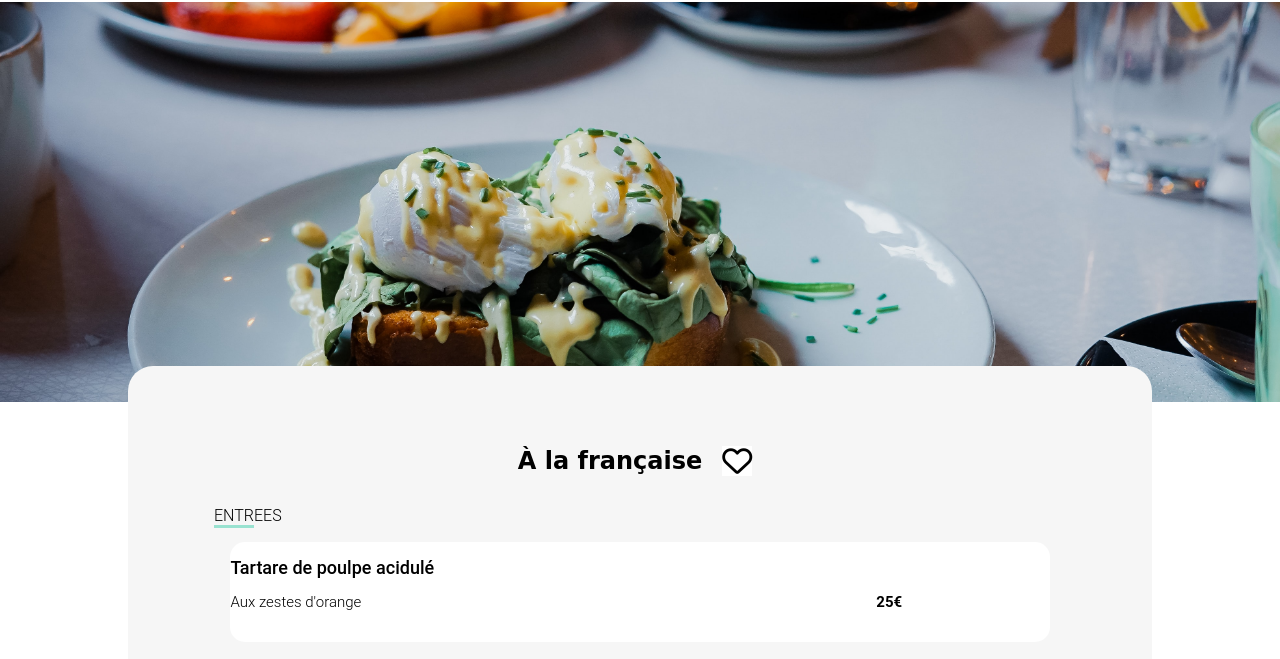
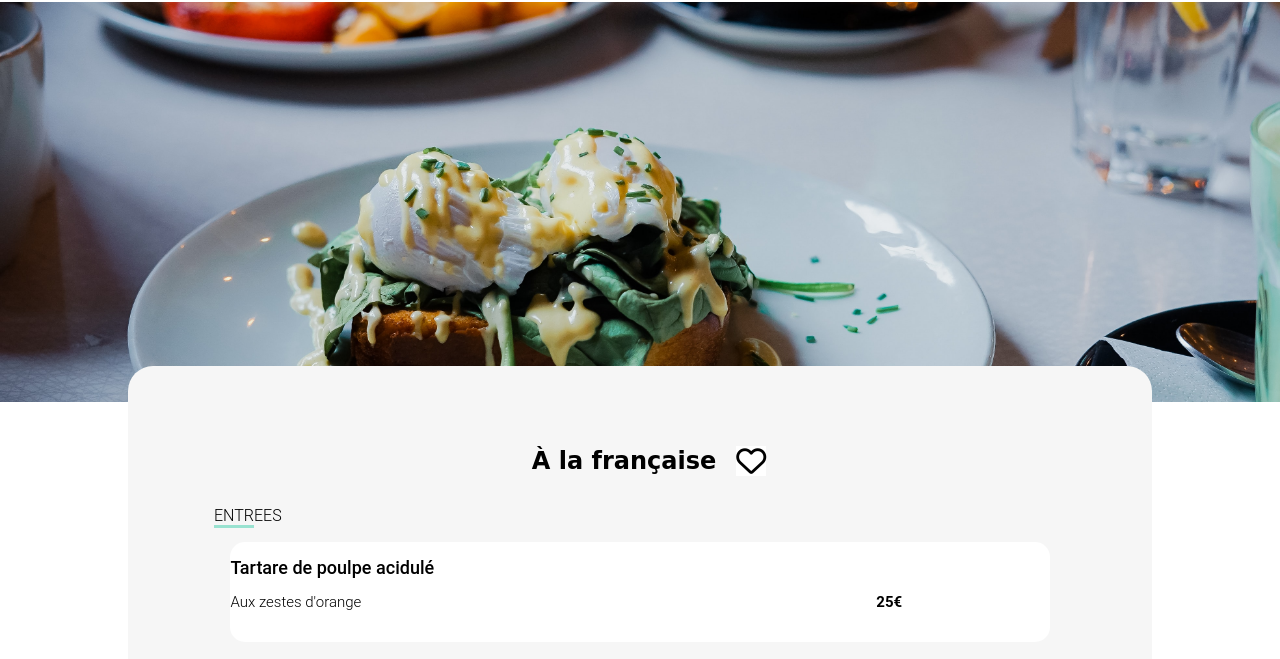
Before and after one commit to PierreGlade/Projet4, a website: page menu-alafrancaise.html in a window 1280 px wide. Shown: the part 66-725 px from the top of the page. Drawn offline with Linux system fonts and the light colour scheme; a web font is replaced by a local one.

Commit message:
coeur menu ok

```diff
--- a/menu-alafrancaise.html
+++ b/menu-alafrancaise.html
@@ -33,7 +33,7 @@
 
       <h1 class="display">
         À la française
-        <div class="coeur">
+        <div class="coeur-menu">
           <i class="far fa-heart empty"></i>
           <i class="fas fa-heart full"></i>
         </div>
--- a/style.css
+++ b/style.css
@@ -1,7 +1,11 @@
 body{
   margin: 0px;
 }
-
+/*
+* {
+  outline: 1px solid red;
+}
+*/
 h1 {
   /*change font family -> body*/
   font-family: "Shrikhand", cursive;
@@ -201,7 +205,7 @@ button {
   background-color: #F6F6F6;
   padding: 5px;
   margin: 15px;
-  height: 50px;
+  height: 70px;
 }
 
 .function-n{
@@ -318,10 +322,10 @@ i.fas.fa-heart.full, i.far.fa-heart.empty{
   display: flex;
   align-items: center;
   justify-content: center;
-  width: 60px;
+  width: 32px;
   height: 32px;
   position: relative;
-  left: 20px;
+  left: -20px;
 }
 .menu-coeur{
   background-color: #353535;
@@ -529,6 +533,7 @@ font-weight: bold;
 @media screen and (min-width: 600px) {
   .introduction h2{
     justify-content: center;
+    width: auto;
   }
   section.functioning{
     display: flex;
@@ -543,12 +548,14 @@ font-weight: bold;
   flex-wrap: wrap;
   margin-left: 52px;
 }
+
   article.function{
     padding: 0px;
     width: 30%;
   }
   .function-n{
     position: relative;
+    left: -15px;
   }
   section.restaurants{
     display: flex;
@@ -614,9 +621,16 @@ section.meals{
 }
 .display{
   justify-content: center;
-
 }
 h4{
   margin-left: 86px;
 }
+.coeur-menu{
+  display: flex;
+  align-items: center;
+  justify-content: center;
+  width: 32px;
+  height: 32px;
+  position: relative;
+  left: 20px;
 }
```
